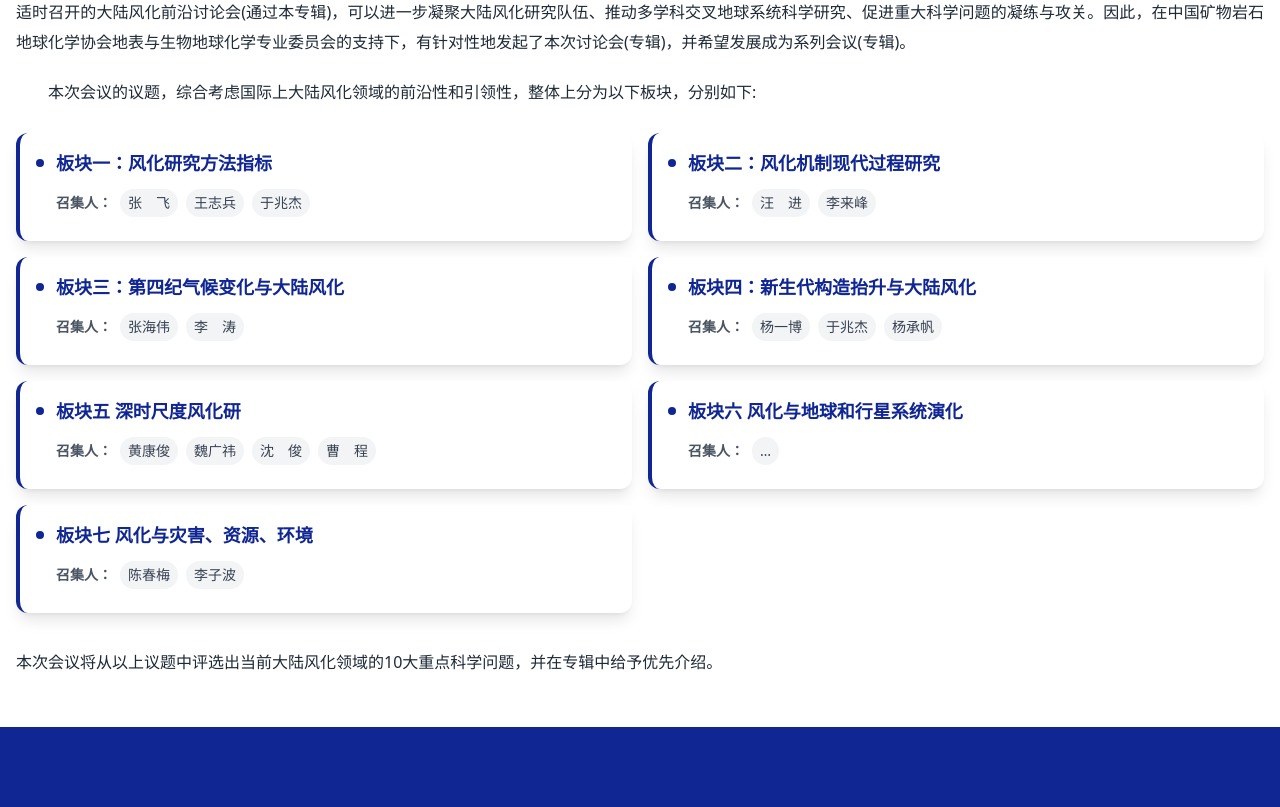
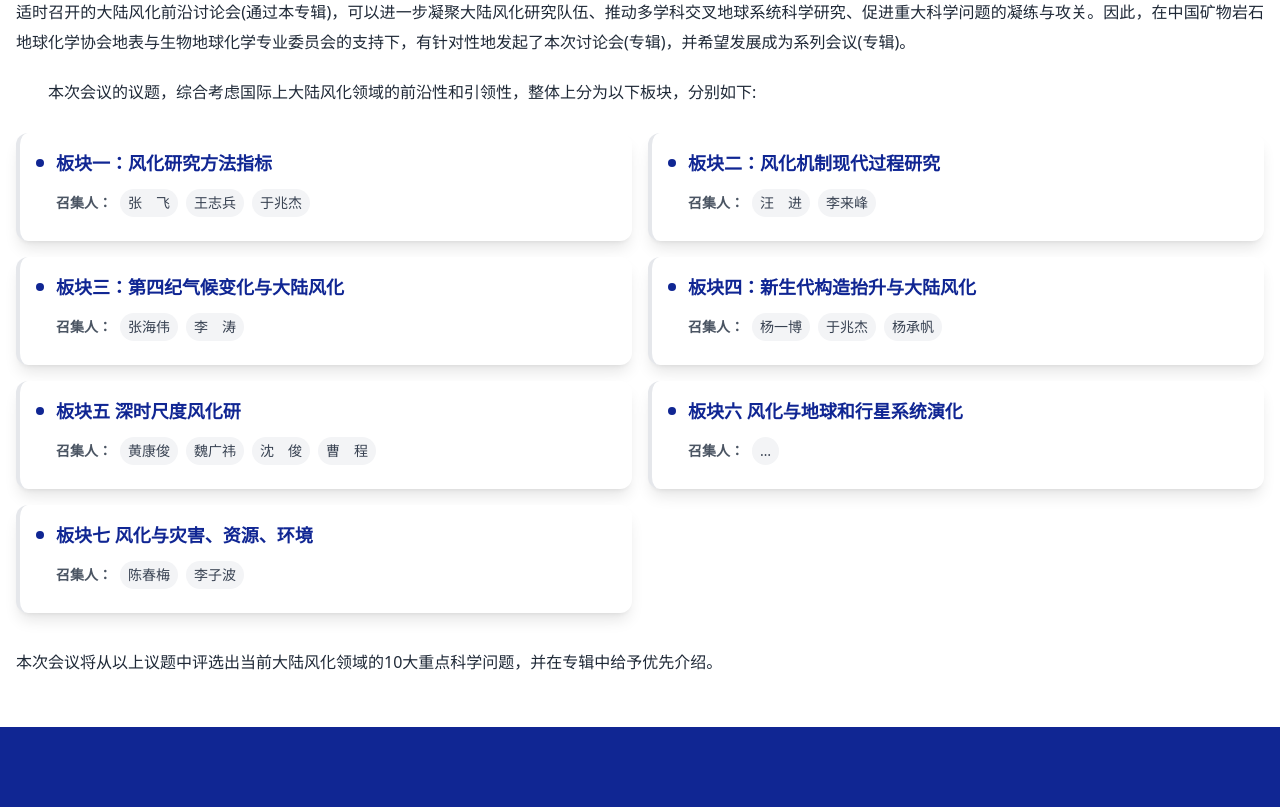
Before and after one commit to hutong9/Weathering2025, a Nuxt app: page / in a window 1280 px wide. Shown: the part 1820-2627 px from the top of the page. Built offline with nearby package versions, Linux system fonts and the light colour scheme.

Commit message:
更新错误信息

```diff
--- a/components/AppAbstract.vue
+++ b/components/AppAbstract.vue
@@ -85,7 +85,7 @@
 
 
       <br />
-      <h3 class="text-center text-xl p-4"><b>《地球环境学报》简介</b></h3>
+      <h3 class="text-center text-xl p-4"><b>《地球化学》简介</b></h3>
       <p>
         　　《地球化学》杂志自1972年创刊以来，凭借国家新闻出版署的批准，一直由中国科学院主管，并得到中国科学院广州地球化学研究所和中国矿物岩石地球化学学会的共同主办。作为学术双月刊，其在国内刊号CN为44-1398/P，国际刊号ISSN为0379-1726。
       </p>
--- a/components/AppRight.vue
+++ b/components/AppRight.vue
@@ -2,7 +2,7 @@
  * @Author: hutong9 470048408@qq.com
  * @Date: 2024-03-14 11:04:17
  * @LastEditors: HuTong 470048408@qq.com
- * @LastEditTime: 2025-08-13 09:15:27
+ * @LastEditTime: 2025-08-13 17:32:33
  * @FilePath: \Weathering2025\components\AppRight.vue
  * @Description:
  * Copyright (c) 2024 by ${git_name_email}, All Rights Reserved.
--- a/pages/index.vue
+++ b/pages/index.vue
@@ -127,7 +127,7 @@
 
 
         <div class="container mx-auto">
-          <p class="text-white animate__animated animate__bounceInUp">
+          <p class="text-white animate__animated animate__bounceInUp text-xl">
             　　“大陆风化前沿学术讨论会”由中国矿物岩石地球化学学会地表与生物地球化学专业委员会发起，旨在针对大陆风化领域的前沿科学问题开展深入讨论，推动多学科交叉地球系统科学研究，促进重大科学问题的凝练与攻关。该会议每两年举办一次，首届会议已由南京大学表生地球化学教育部重点实验室于2023年在海南保亭顺利举办，会议涵盖风化研究方法指标、风化机制多时-空尺度研究、风化与行星系统演化、风化与灾害、资源、环境等方面的50余个话题，来自国内外40余个科研机构的180余名代表参会。
           </p>
 
@@ -149,8 +149,8 @@
         <h2 class="text-3xl font-bold  text-center m-4 sm:m-10 animate__animated animate__bounceInUp">会议背景</h2>
         <div class="container mx-auto">
           <p class="animate__animated animate__bounceInUp">
-            　　大陆风化通过吸收和释放C0<sub>2</sub>
-            ，成为驱动气候变化、维持地球宜居气候的关键。风化作用在地球历史演化进程中起到重要作用。富挥发分的风化产物影响俯冲和岩浆作用等固体地球过程，在大陆地壳的生长和演化过程中发挥了重要作用，而大陆地壳不但支撑了陆生生态系统，大陆风化还提供了土壤和松散沉积物，成为众多生命的载体;风化作用还是影响水圈化学组成最重要的要素之一，进而影响了生命演进过程中的生化策略。因此，风化是海陆生态系统多种关键营养元素的重要来源，进而控制有机碳埋藏，影响大气氧气的积累，为动物演化提供先决条件;更重要的是，风化作用还与当前人类的生存直接相关。驱动人类出现的新生代变冷气候背景可能与风化C0<sub>2</sub>消耗有关；风化作用通过破坏造岩矿物而释放元素,深刻影响地球元素循环，参与人类赖以生存的诸多内生和表生矿产资源的形成，并与土壤和水体中众多金属污染密切相关;风化作用是孕育滑坡泥石流自然灾害前提条件之一,并且影响人造工程体的使用寿命与遗存。在全球变暖背景下，人工加强风化C0<sub>2</sub>矿化技术可能是人类实现碳中和的必要路径。
+            　　大陆风化通过吸收和释放CO<sub>2</sub>
+            ，成为驱动气候变化、维持地球宜居气候的关键。风化作用在地球历史演化进程中起到重要作用。富挥发分的风化产物影响俯冲和岩浆作用等固体地球过程，在大陆地壳的生长和演化过程中发挥了重要作用，而大陆地壳不但支撑了陆生生态系统，大陆风化还提供了土壤和松散沉积物，成为众多生命的载体;风化作用还是影响水圈化学组成最重要的要素之一，进而影响了生命演进过程中的生化策略。因此，风化是海陆生态系统多种关键营养元素的重要来源，进而控制有机碳埋藏，影响大气氧气的积累，为动物演化提供先决条件;更重要的是，风化作用还与当前人类的生存直接相关。驱动人类出现的新生代变冷气候背景可能与风化CO<sub>2</sub>消耗有关；风化作用通过破坏造岩矿物而释放元素,深刻影响地球元素循环，参与人类赖以生存的诸多内生和表生矿产资源的形成，并与土壤和水体中众多金属污染密切相关;风化作用是孕育滑坡泥石流自然灾害前提条件之一,并且影响人造工程体的使用寿命与遗存。在全球变暖背景下，人工加强风化CO<sub>2</sub>矿化技术可能是人类实现碳中和的必要路径。
           </p>
 
           <p class=" animate__animated animate__bounceInUp">
@@ -171,7 +171,7 @@
           </p>
           <div class="grid grid-cols-1 md:grid-cols-2 gap-4 mt-4">
             <div
-              class="bg-white rounded-xl shadow-lg p-4 border-l-4 border-[#102693] hover:shadow-xl transition-all duration-300 animate__animated animate__fadeInUp">
+              class="bg-white rounded-xl shadow-lg p-4 border-l-4 hover:shadow-xl transition-all duration-300 animate__animated animate__fadeInUp">
               <div class="flex items-center mb-3">
                 <div class="w-2 h-2 bg-[#102693] rounded-full mr-3"></div>
                 <h3 class="text-lg font-bold text-[#102693]">板块一：风化研究方法指标</h3>
@@ -186,7 +186,7 @@
               </div>
             </div>
             <div
-              class="bg-white rounded-xl shadow-lg p-4 border-l-4 border-[#102693] hover:shadow-xl transition-all duration-300 animate__animated animate__fadeInUp">
+              class="bg-white rounded-xl shadow-lg p-4 border-l-4  hover:shadow-xl transition-all duration-300 animate__animated animate__fadeInUp">
               <div class="flex items-center mb-3">
                 <div class="w-2 h-2 bg-[#102693] rounded-full mr-3"></div>
                 <h3 class="text-lg font-bold text-[#102693]">板块二：风化机制现代过程研究</h3>
@@ -201,7 +201,7 @@
               </div>
             </div>
             <div
-              class="bg-white rounded-xl shadow-lg p-4 border-l-4 border-[#102693] hover:shadow-xl transition-all duration-300 animate__animated animate__fadeInUp">
+              class="bg-white rounded-xl shadow-lg p-4 border-l-4  hover:shadow-xl transition-all duration-300 animate__animated animate__fadeInUp">
               <div class="flex items-center mb-3">
                 <div class="w-2 h-2 bg-[#102693] rounded-full mr-3"></div>
                 <h3 class="text-lg font-bold text-[#102693]">板块三：第四纪气候变化与大陆风化</h3>
@@ -216,7 +216,7 @@
               </div>
             </div>
             <div
-              class="bg-white rounded-xl shadow-lg p-4 border-l-4 border-[#102693] hover:shadow-xl transition-all duration-300 animate__animated animate__fadeInUp">
+              class="bg-white rounded-xl shadow-lg p-4 border-l-4  hover:shadow-xl transition-all duration-300 animate__animated animate__fadeInUp">
               <div class="flex items-center mb-3">
                 <div class="w-2 h-2 bg-[#102693] rounded-full mr-3"></div>
                 <h3 class="text-lg font-bold text-[#102693]">板块四：新生代构造抬升与大陆风化</h3>
@@ -232,7 +232,7 @@
             </div>
 
             <div
-              class="bg-white rounded-xl shadow-lg p-4 border-l-4 border-[#102693] hover:shadow-xl transition-all duration-300 animate__animated animate__fadeInUp">
+              class="bg-white rounded-xl shadow-lg p-4 border-l-4 hover:shadow-xl transition-all duration-300 animate__animated animate__fadeInUp">
               <div class="flex items-center mb-3">
                 <div class="w-2 h-2 bg-[#102693] rounded-full mr-3"></div>
                 <h3 class="text-lg font-bold text-[#102693]">板块五 深时尺度风化研</h3>
@@ -249,7 +249,7 @@
             </div>
 
             <div
-              class="bg-white rounded-xl shadow-lg p-4 border-l-4 border-[#102693] hover:shadow-xl transition-all duration-300 animate__animated animate__fadeInUp">
+              class="bg-white rounded-xl shadow-lg p-4 border-l-4 hover:shadow-xl transition-all duration-300 animate__animated animate__fadeInUp">
               <div class="flex items-center mb-3">
                 <div class="w-2 h-2 bg-[#102693] rounded-full mr-3"></div>
                 <h3 class="text-lg font-bold text-[#102693]">板块六 风化与地球和行星系统演化</h3>
@@ -264,7 +264,7 @@
             </div>
 
             <div
-              class="bg-white rounded-xl shadow-lg p-4 border-l-4 border-[#102693] hover:shadow-xl transition-all duration-300 animate__animated animate__fadeInUp">
+              class="bg-white rounded-xl shadow-lg p-4 border-l-4 hover:shadow-xl transition-all duration-300 animate__animated animate__fadeInUp">
               <div class="flex items-center mb-3">
                 <div class="w-2 h-2 bg-[#102693] rounded-full mr-3"></div>
                 <h3 class="text-lg font-bold text-[#102693]">板块七 风化与灾害、资源、环境</h3>
```
